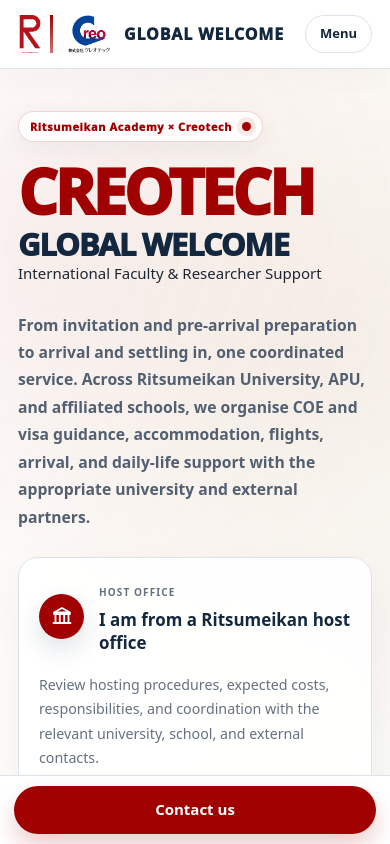
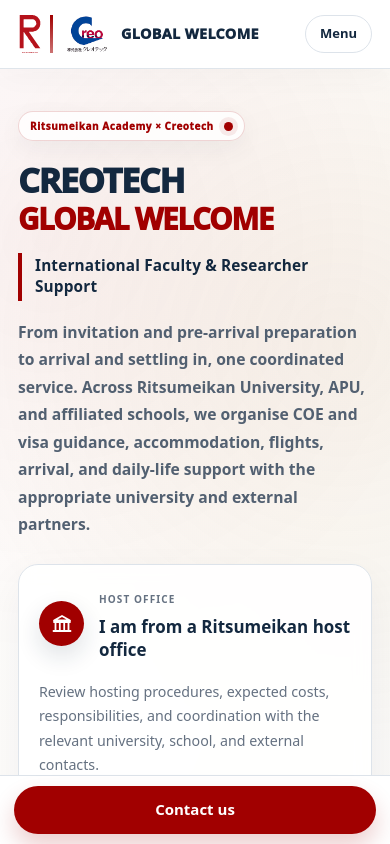
Before and after one commit to Steveston147/OneStop, a Next.js app: page /en in a window 390 px wide. Shown: the top 844 px of the page. Built offline with nearby package versions, Linux system fonts and the light colour scheme.

Commit message:
Style Creotech Global Welcome as the primary brand

```diff
--- a/app/compact-brand-banner.css
+++ b/app/compact-brand-banner.css
@@ -1,7 +1,7 @@
-/* Compact, high-impact branding for the persistent header and homepage hero. */
+/* Compact, high-impact branding for Creotech Global Welcome. */
 
 .premium-brand-lockup {
-  min-width: 520px;
+  min-width: 560px;
   gap: 14px;
 }
 
@@ -35,10 +35,10 @@
 .brand-message > strong {
   display: block;
   color: var(--navy);
-  font-size: clamp(1.45rem, 1.65vw, 2rem);
+  font-size: clamp(1.25rem, 1.45vw, 1.75rem);
   font-weight: 950;
-  letter-spacing: .08em;
-  line-height: .92;
+  letter-spacing: .045em;
+  line-height: .95;
   white-space: nowrap;
 }
 
@@ -46,9 +46,9 @@
   display: block;
   margin-top: 7px;
   color: var(--navy);
-  font-size: 14px;
+  font-size: 13.5px;
   font-weight: 850;
-  letter-spacing: .015em;
+  letter-spacing: .01em;
   line-height: 1.1;
   white-space: nowrap;
 }
@@ -92,64 +92,56 @@
   box-shadow: 0 0 0 5px rgba(161, 0, 0, .08);
 }
 
-.compact-brand-hero .premium-home-hero-copy h1 {
-  max-width: 820px;
-  margin-top: 22px;
+.global-welcome-hero .premium-home-hero-copy h1 {
+  max-width: 850px;
+  margin-top: 24px;
   letter-spacing: 0;
   line-height: 1;
 }
 
-.compact-brand-hero .hero-title-line {
+.global-welcome-hero .hero-title-line {
   display: block;
   width: max-content;
   max-width: 100%;
   font-weight: 950;
-}
-
-html[lang='ja'] .compact-brand-hero .hero-title-line:first-child {
-  color: var(--navy);
-  font-size: clamp(2.55rem, 3.3vw, 3.75rem);
-  letter-spacing: -.045em;
-  line-height: 1.06;
   white-space: nowrap;
 }
 
-html[lang='ja'] .compact-brand-hero .hero-title-line:last-child {
-  margin-top: .12em;
-  color: var(--enji);
-  font-size: clamp(3.35rem, 4.55vw, 5.25rem);
-  letter-spacing: -.065em;
-  line-height: 1;
-  white-space: nowrap;
+.global-welcome-hero .hero-title-line:first-child {
+  color: var(--navy);
+  font-size: clamp(2.35rem, 3.1vw, 3.65rem);
+  letter-spacing: .075em;
+  line-height: .95;
 }
 
-html[lang='en'] .compact-brand-hero .hero-title-line:first-child {
+.global-welcome-hero .hero-title-line:last-child {
+  margin-top: .16em;
   color: var(--enji);
-  font-size: clamp(4rem, 6vw, 6.8rem);
-  letter-spacing: -.055em;
-  line-height: .88;
-  white-space: nowrap;
+  font-size: clamp(3.6rem, 5.15vw, 5.85rem);
+  letter-spacing: -.06em;
+  line-height: .9;
 }
 
-html[lang='en'] .compact-brand-hero .hero-title-line:last-child {
-  max-width: 780px;
-  margin-top: .28em;
+.hero-brand-descriptor {
+  width: fit-content;
+  margin: 22px 0 0;
+  border-left: 4px solid var(--enji);
+  padding: 3px 0 3px 13px;
   color: var(--navy);
-  font-size: clamp(2rem, 2.8vw, 3rem);
-  letter-spacing: -.04em;
-  line-height: 1.05;
-  white-space: normal;
-  text-wrap: balance;
+  font-size: clamp(1rem, 1.25vw, 1.2rem);
+  font-weight: 900;
+  letter-spacing: .01em;
+  line-height: 1.35;
 }
 
-.compact-brand-hero .premium-hero-lead {
-  max-width: 720px;
-  margin-top: 25px;
+.global-welcome-hero .premium-hero-lead {
+  max-width: 760px;
+  margin-top: 18px;
 }
 
 @media (max-width: 1320px) {
   .premium-brand-lockup {
-    min-width: 410px;
+    min-width: 450px;
   }
 
   .creotech-header-logo {
@@ -159,11 +151,15 @@
   }
 
   .brand-message > strong {
-    font-size: 1.5rem;
+    font-size: 1.35rem;
   }
 
   .brand-message .brand-service-line {
-    font-size: 12.5px;
+    font-size: 12px;
+  }
+
+  .global-welcome-hero .hero-title-line:last-child {
+    font-size: clamp(3.25rem, 4.8vw, 5.1rem);
   }
 }
 
@@ -188,31 +184,30 @@
   }
 
   .brand-message > strong {
-    font-size: 1.25rem;
+    font-size: 1.14rem;
+  }
+
+  .global-welcome-hero .hero-title-line:first-child {
+    font-size: clamp(2.15rem, 4.5vw, 3.1rem);
+  }
+
+  .global-welcome-hero .hero-title-line:last-child {
+    font-size: clamp(3rem, 6vw, 4.55rem);
   }
 }
 
 @media (max-width: 900px) {
-  .compact-brand-hero .hero-title-line {
+  .global-welcome-hero .hero-title-line {
     width: auto;
-    white-space: normal !important;
-    text-wrap: balance;
+    max-width: 100%;
   }
 
-  html[lang='ja'] .compact-brand-hero .hero-title-line:first-child {
-    font-size: clamp(2.35rem, 7vw, 3.2rem);
+  .global-welcome-hero .hero-title-line:first-child {
+    font-size: clamp(2.15rem, 7vw, 3rem);
   }
 
-  html[lang='ja'] .compact-brand-hero .hero-title-line:last-child {
-    font-size: clamp(3rem, 9vw, 4.4rem);
-  }
-
-  html[lang='en'] .compact-brand-hero .hero-title-line:first-child {
-    font-size: clamp(3.6rem, 12vw, 5.7rem);
-  }
-
-  html[lang='en'] .compact-brand-hero .hero-title-line:last-child {
-    font-size: clamp(1.9rem, 6vw, 2.65rem);
+  .global-welcome-hero .hero-title-line:last-child {
+    font-size: clamp(2.85rem, 9.5vw, 4.25rem);
   }
 }
 
@@ -226,14 +221,14 @@
   }
 
   .creotech-header-logo {
-    width: 55px;
-    height: 42px;
-    flex-basis: 55px;
+    width: 52px;
+    height: 40px;
+    flex-basis: 52px;
   }
 
   .brand-message > strong {
-    font-size: 1rem;
-    letter-spacing: .055em;
+    font-size: .9rem;
+    letter-spacing: .025em;
   }
 
   .compact-brand-hero .hero-context-label {
@@ -241,22 +236,25 @@
   }
 
   .compact-brand-hero .hero-context-label .eyebrow {
-    font-size: 11px;
+    font-size: 10px;
   }
 
-  html[lang='ja'] .compact-brand-hero .hero-title-line:first-child {
-    font-size: clamp(2.05rem, 10vw, 2.7rem);
+  .global-welcome-hero .premium-home-hero-copy h1 {
+    margin-top: 20px;
   }
 
-  html[lang='ja'] .compact-brand-hero .hero-title-line:last-child {
-    font-size: clamp(2.55rem, 12vw, 3.35rem);
+  .global-welcome-hero .hero-title-line:first-child {
+    font-size: clamp(1.9rem, 9vw, 2.55rem);
+    letter-spacing: .055em;
   }
 
-  html[lang='en'] .compact-brand-hero .hero-title-line:first-child {
-    font-size: clamp(3rem, 16vw, 4.35rem);
+  .global-welcome-hero .hero-title-line:last-child {
+    font-size: clamp(2.25rem, 10.8vw, 3.05rem);
+    letter-spacing: -.065em;
   }
 
-  html[lang='en'] .compact-brand-hero .hero-title-line:last-child {
-    font-size: clamp(1.65rem, 8vw, 2.15rem);
+  .hero-brand-descriptor {
+    margin-top: 18px;
+    font-size: .96rem;
   }
 }
```
